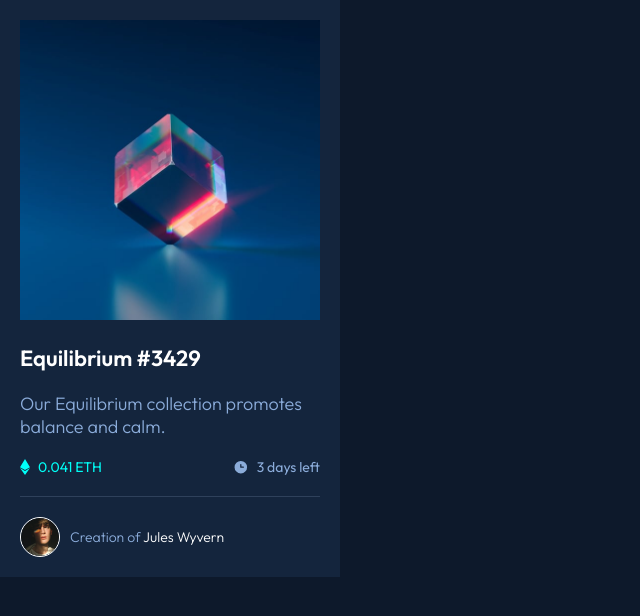
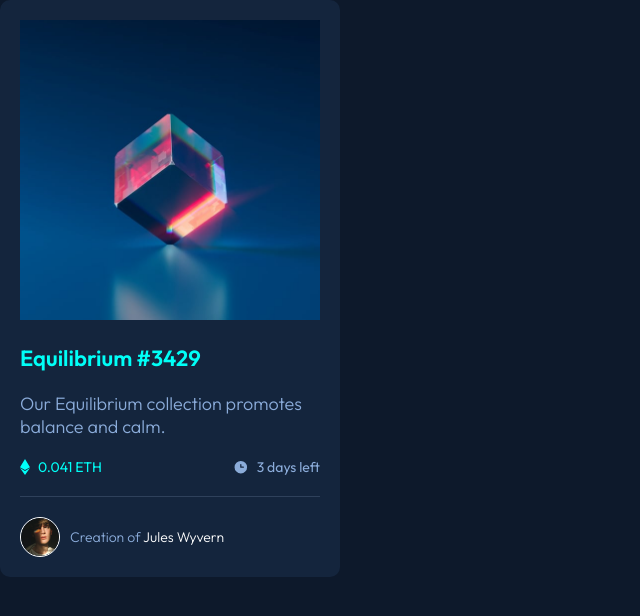
Before and after one commit to manuelscl/nft-card, a plain HTML site: page index.html in a window 1280 px wide. In both pictures the pointer is over the link "Equilibrium #3429". Shown: the whole page, without its empty margins (0-640 px from the left). Drawn offline with Linux system fonts and the light colour scheme.

Commit message:
Estilos al hacer hover en los elementos h1 y nombre del author

```diff
--- a/index.html
+++ b/index.html
@@ -23,6 +23,7 @@
         .nft-card {
             max-width: 340px;
             background: hsl(216, 50%, 16%);
+            border-radius: 10px;
             padding: 20px 20px;
         }
         .nft-image {
@@ -39,6 +40,10 @@
         .nft-title a {
             color: white;
             text-decoration: none;
+            transition: 0.3s ease;
+        }
+        .nft-title:hover a {
+            color:hsl(178, 100%, 50%);
         }
         .nft-description {
             font-size: 18px;
@@ -90,6 +95,10 @@
         .nft-author p a {
             color: white;
             text-decoration: none;
+            transition: 0.3s ease;
+        }
+        .nft-author p a:hover {
+            color:hsl(178, 100%, 50%);
         }
     </style>
 </head>
```
